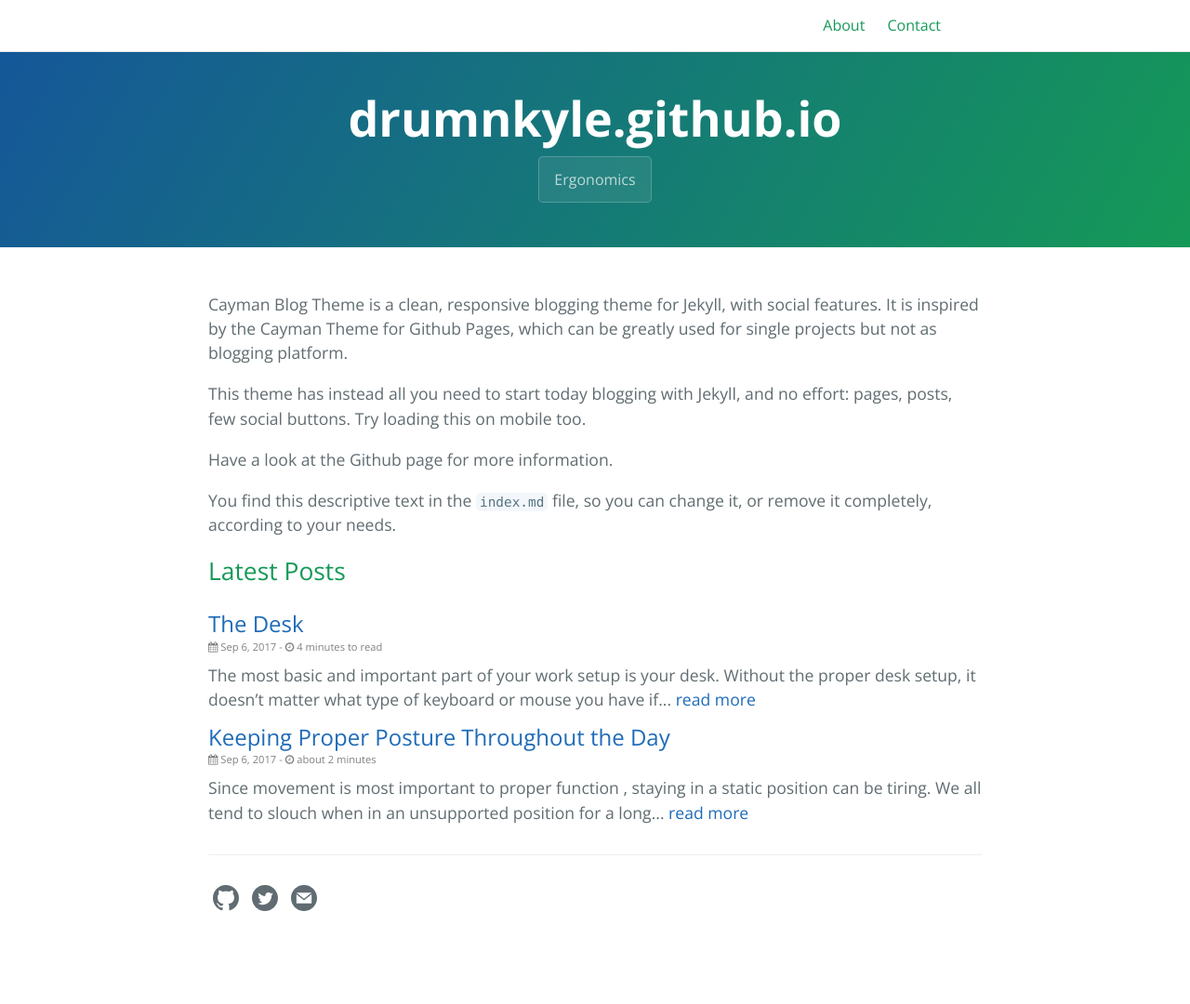
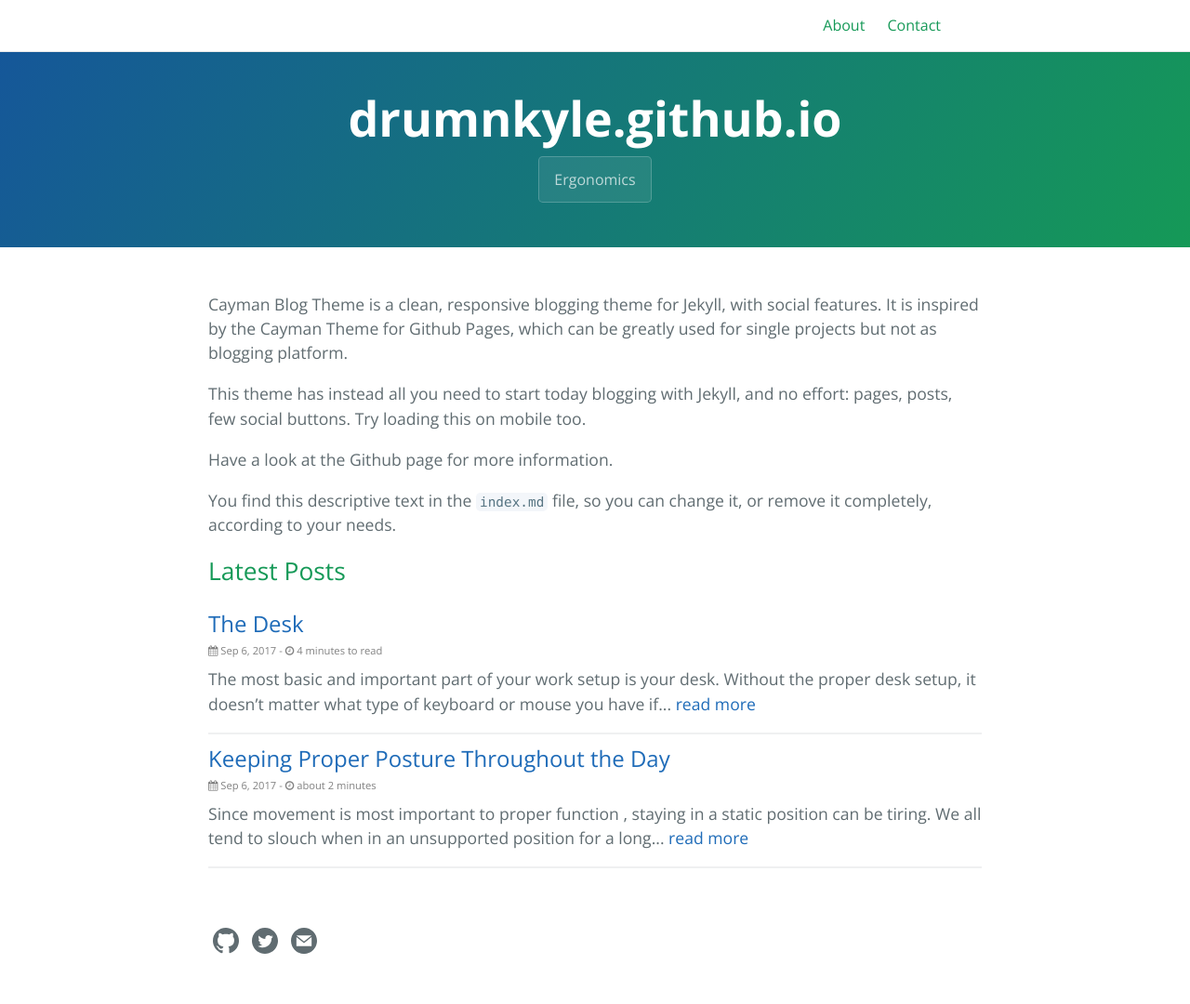
Before and after one commit to drumnkyle/drumnkyle.github.io, a Jekyll site: the page built from index.md, in a window 1280 px wide. Shown: the whole page at 93% size. Built offline with Jekyll 4.4.1, drawn with Linux system fonts in a browser that asks for light colours; the repository's description, which GitHub fills in, is left out; before the commit the page ends 1034 px from its top, so only the background shows below that.

Commit message:
formatting updates

```diff
--- a/_includes/post_preview.html
+++ b/_includes/post_preview.html
@@ -4,3 +4,4 @@
 </h2>
 {% include post_header.html %}
 <span>{{ post.excerpt | markdownify | truncatewords: 30 }} <a href="{{ post.url | relative_url }}">read more</a></span>
+<hr/>
--- a/_sass/blog/_layout.scss
+++ b/_sass/blog/_layout.scss
@@ -135,7 +135,7 @@
   font-size: $small-font-size;
   color: $grey-color;
   display: block;
-  margin-top: 0.2rem;
+  margin-top: 0.5rem;
   margin-bottom: 0.5rem;
 }
 
--- a/_sass/jekyll-theme-cayman-blog.scss
+++ b/_sass/jekyll-theme-cayman-blog.scss
@@ -342,7 +342,6 @@ a {
 .site-footer {
   padding-top: 2rem;
   margin-top: 2rem;
-  border-top: solid 1px $hr-border-color;
 
   @include large {
     font-size: 1rem;
```
